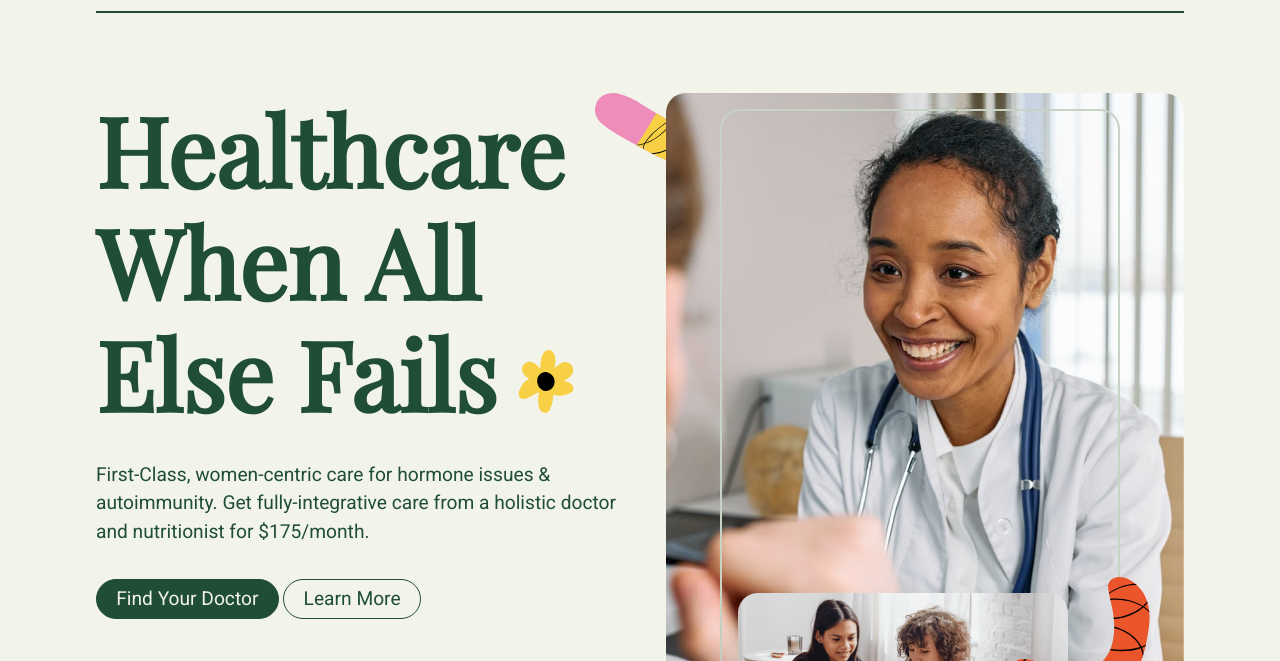
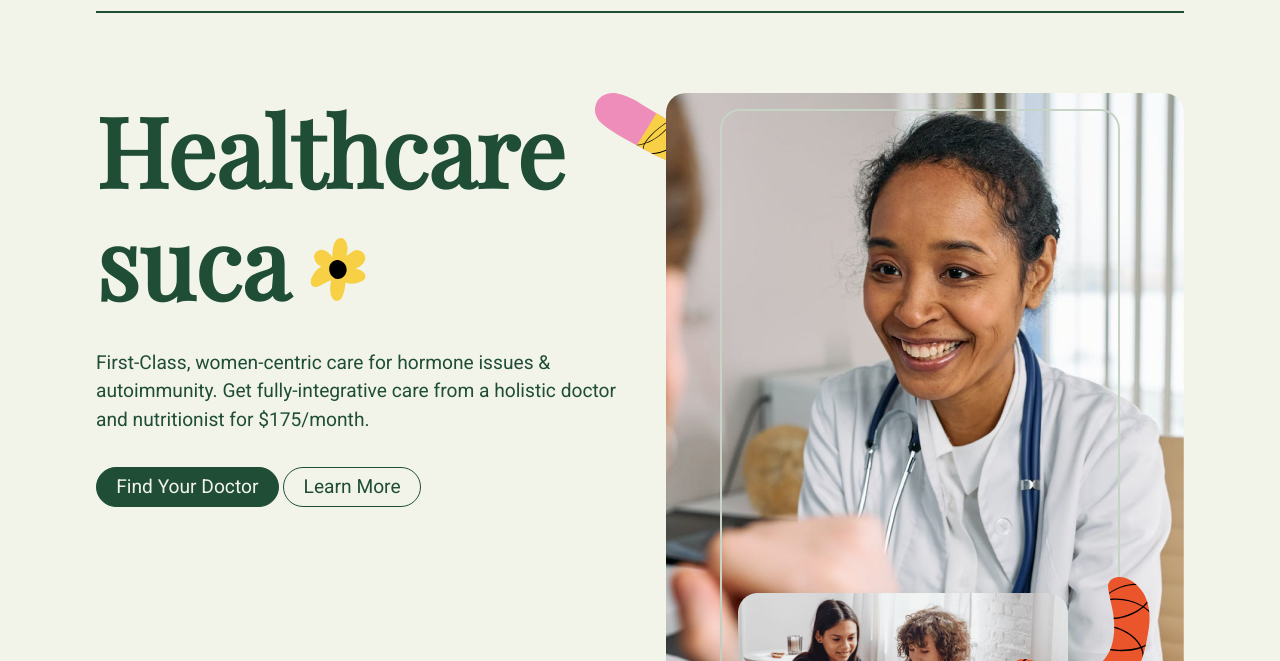
Before and after one commit to CantoniMassimiliano2003/Wisdom-healthcare, a plain HTML site: page index.html in a window 1280 px wide. Shown: the part 139-800 px from the top of the page. Drawn offline with nearby package versions, Linux system fonts and the light colour scheme.

Commit message:
prova pubblicazione

```diff
--- a/index.html
+++ b/index.html
@@ -47,7 +47,7 @@
         <div class="columnContainer headingColumns">
 
             <div class="colonnaHeaderTitoli">
-                <h1>Healthcare</br> When All Else Fails</h1>  <img src="images/Flower.svg" class="flower">
+                <h1>Healthcare</br> suca</h1>  <img src="images/Flower.svg" class="flower">
 
                 <p>First-Class, women-centric care for hormone issues & autoimmunity. Get fully-integrative care from a holistic doctor and nutritionist for $175/month.</p>
 
```
